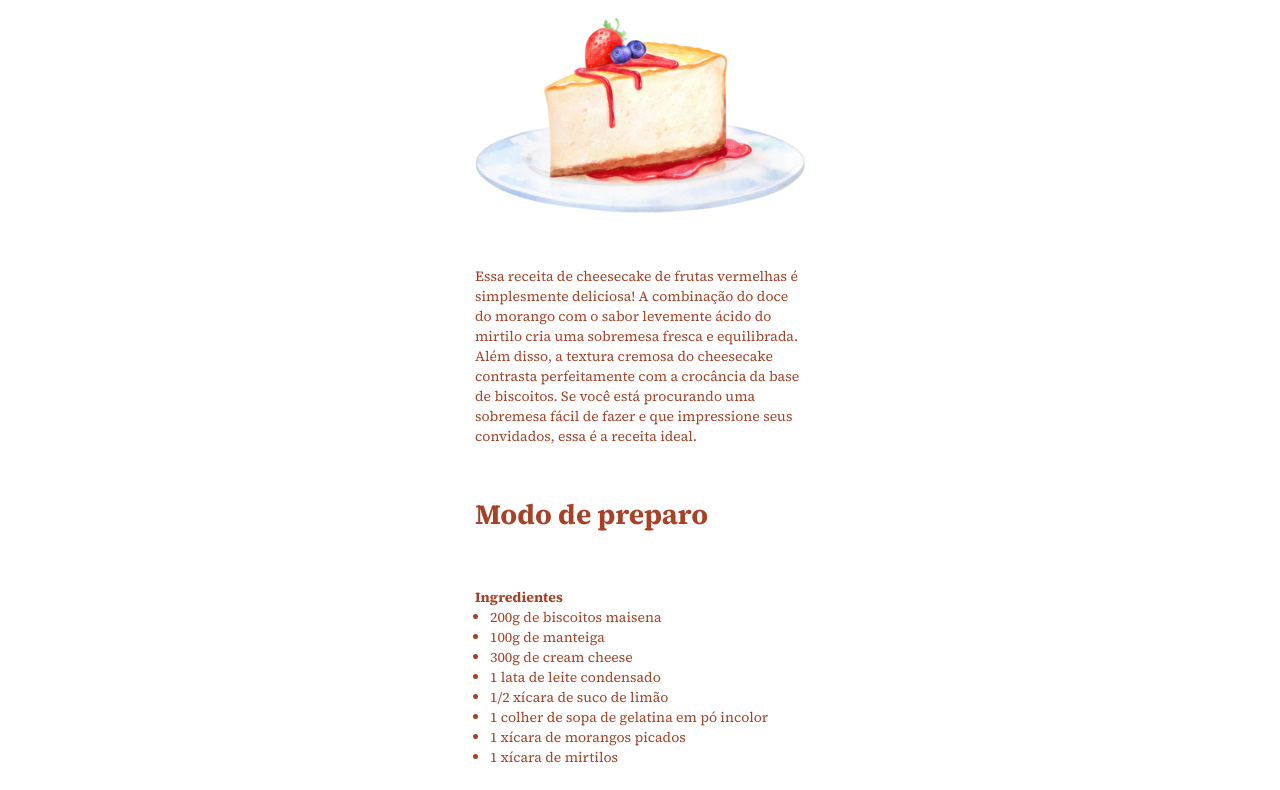
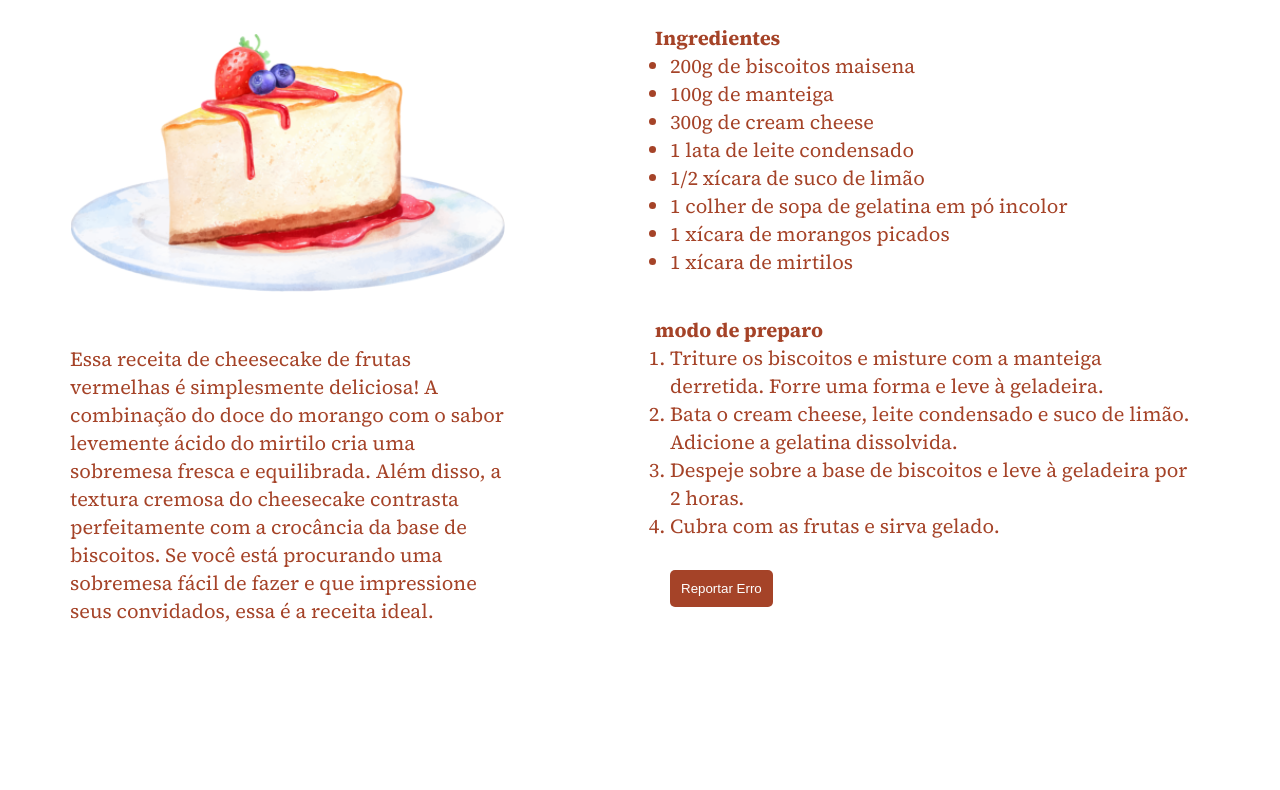
Before and after one commit to MarcioPAraujo/rocketseat-challenges, a plain HTML site: page responsivity-1/index.html in a window 1280 px wide. Shown: the part 107-897 px from the top of the page. After the commit the page ends 800 px from the top, so only its background shows below. Drawn offline with Linux system fonts and the light colour scheme.

Commit message:
desktop layout concluded

```diff
--- a/responsivity-1/index.html
+++ b/responsivity-1/index.html
@@ -8,14 +8,14 @@
 </head>
 <body>
     <main>
-        <section id="description">
+        <div id="description">
             <h1>Cheesecake de Frutas</h1>
             <img src="images/image 1.png" alt="piece of cake">
             <p>
                 Essa receita de cheesecake de frutas vermelhas é simplesmente deliciosa! A combinação do doce do morango com o sabor levemente ácido do mirtilo cria uma sobremesa fresca e equilibrada. Além disso, a textura cremosa do cheesecake contrasta perfeitamente com a crocância da base de biscoitos. Se você está procurando uma sobremesa fácil de fazer e que impressione seus convidados, essa é a receita ideal.
             </p>
-        </section>
-        <section id="steps">
+        </div>
+        <div id="steps">
             <h2>Modo de preparo</h2>
             <h3>Ingredientes</h3>
             <div>
@@ -41,9 +41,9 @@
                     <li>Cubra com as frutas e sirva gelado.</li>
                 </ol>
             </div>
+            <button>Reportar Erro</button>
+        </div>
 
-        </section>
-        <button>Reportar Erro</button>
     </main>
 </body>
 </html>
--- a/responsivity-1/style.css
+++ b/responsivity-1/style.css
@@ -41,13 +41,12 @@ main{
     box-sizing: content-box;
 }
 
-
 #description img{
     width: 100%;
     padding: 5rem 0rem;
 }
 #steps{
-    padding: 1.5rem;
+    margin: 0rem 1.5rem;
 }
 h2,h3{
 
@@ -57,14 +56,56 @@ h2{
     padding: 3.4rem 0rem;
 }
 h3{
-    padding-top: 2rem;
+    padding-top: 4rem;
 }
 button{
     border-radius: 0.5rem;
     padding: 1.1rem;
+    margin-top: 3rem;
 
 
     color: white;
     background-color: var(--text-color);
     border: none;
+
+    transition: 0.3s;
 }
+button:hover{
+    color: yellow;
+    background-color: hsl(13, 61%, 25%);
+    transition: 0.3s;
+}
+
+
+@media (min-width:800px){
+    main{
+        flex-direction: row;
+        justify-content: center;
+        align-items: center;
+        gap: 15rem;
+        max-width: fit-content;
+
+    }
+    main > div{
+        flex:1;
+    }
+    #description{
+        max-width: 43.5rem;
+        max-height: 64.2rem;
+        flex: 1;
+    }
+    #steps{
+        max-width: 52.5rem;
+        max-height: 64.2rem;
+        flex: 1;
+    }
+    h1,h2{
+        font-size: 4rem;
+    }
+    p,h3,li{
+        font-size: 2rem;
+    }
+    h2{
+        padding: 0rem;
+    }
+}
```
